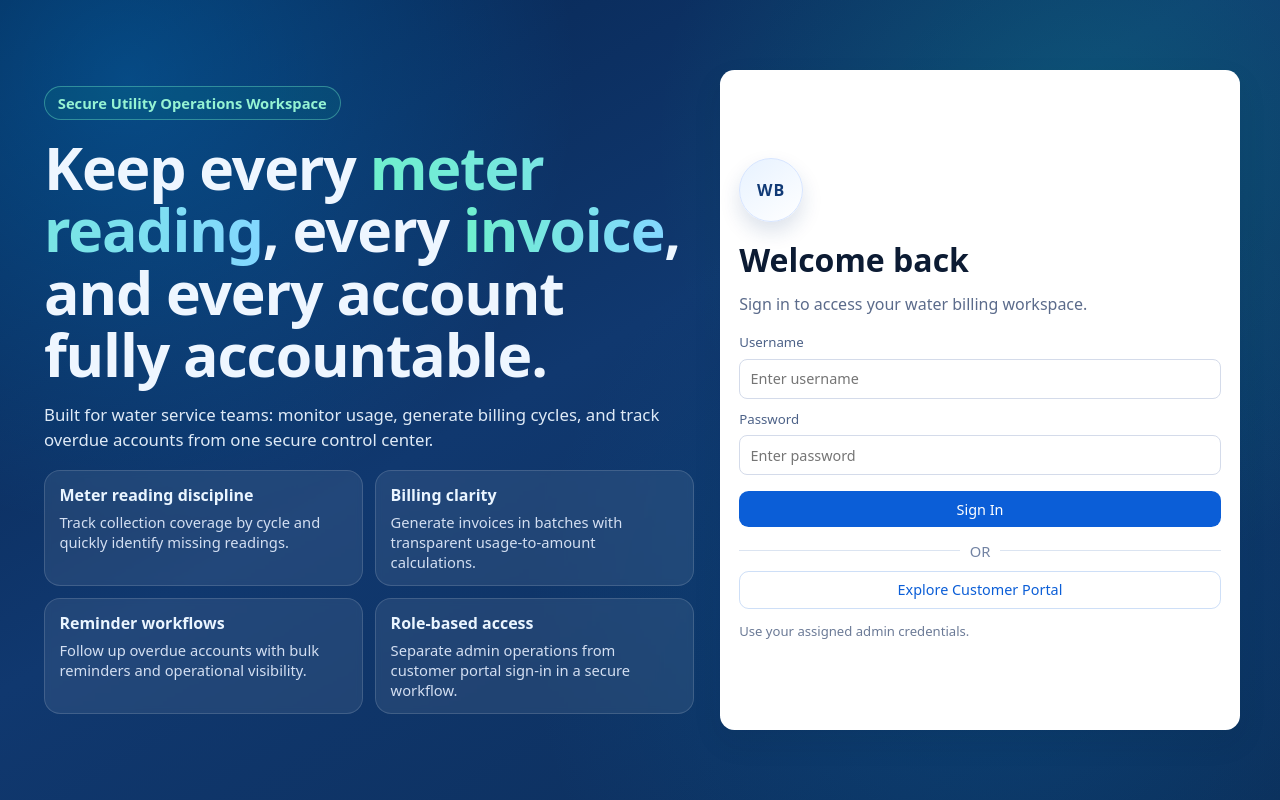
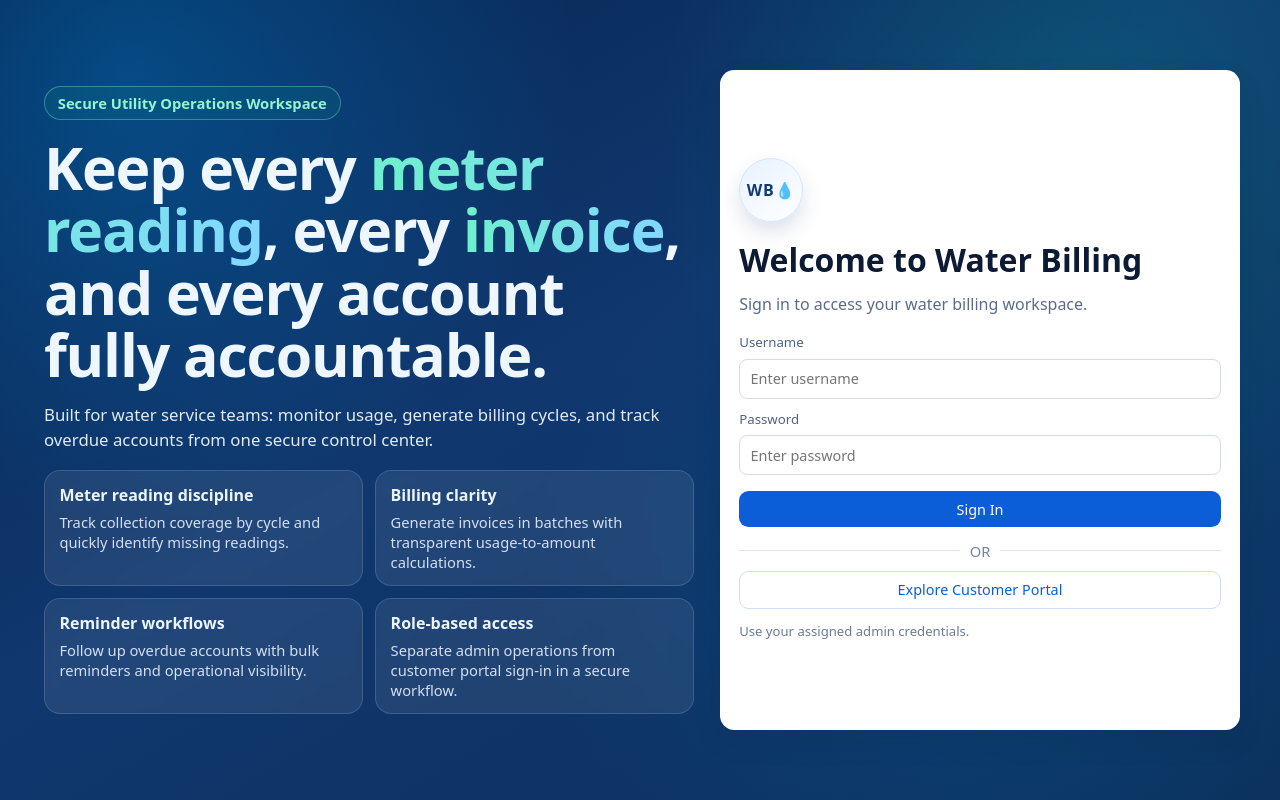
Before and after one commit to koigu/Water-Billing-System, a React (Vite) app in the folder frontend/: page /login in a window 1280 px wide. Built offline with nearby package versions, Linux system fonts and the light colour scheme.

Commit message:
Updated Log In Page

```diff
--- a/frontend/src/pages/LoginPage.jsx
+++ b/frontend/src/pages/LoginPage.jsx
@@ -75,8 +75,8 @@ export default function LoginPage({ onLogin }) {
         </section>
 
         <section className="login-panel card">
-          <div className="login-panel__logo">WB</div>
-          <h2 className="login-panel__title">Welcome back</h2>
+          <div className="login-panel__logo">WB💧</div>
+          <h2 className="login-panel__title">Welcome to Water Billing</h2>
           <p className="login-panel__subtitle">Sign in to access your water billing workspace.</p>
 
           {error && <div className="login__error">{error}</div>}
```
